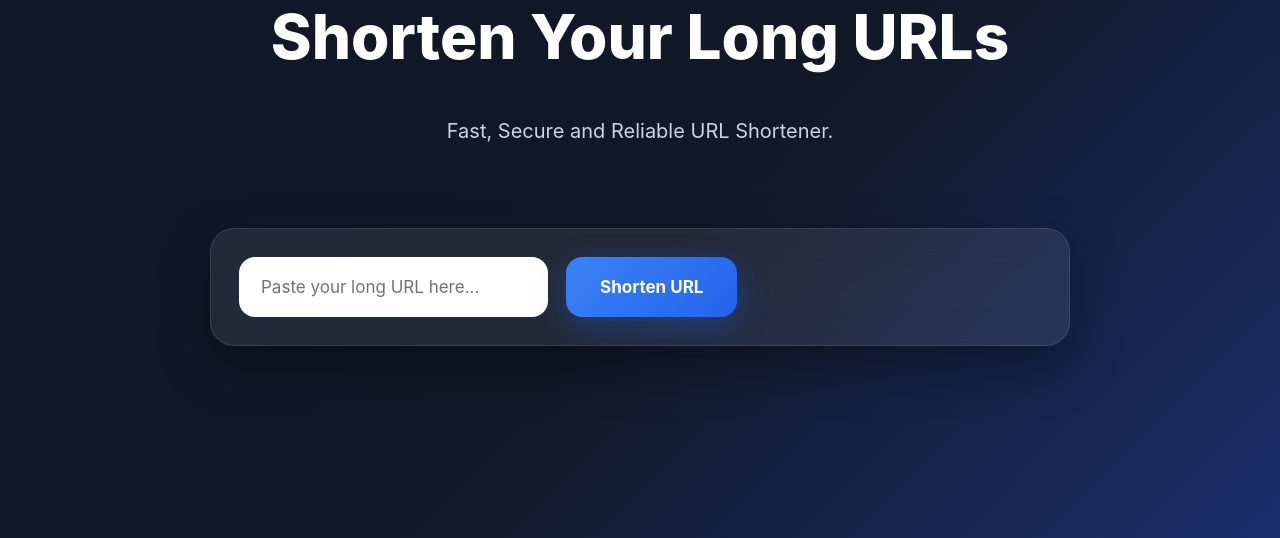
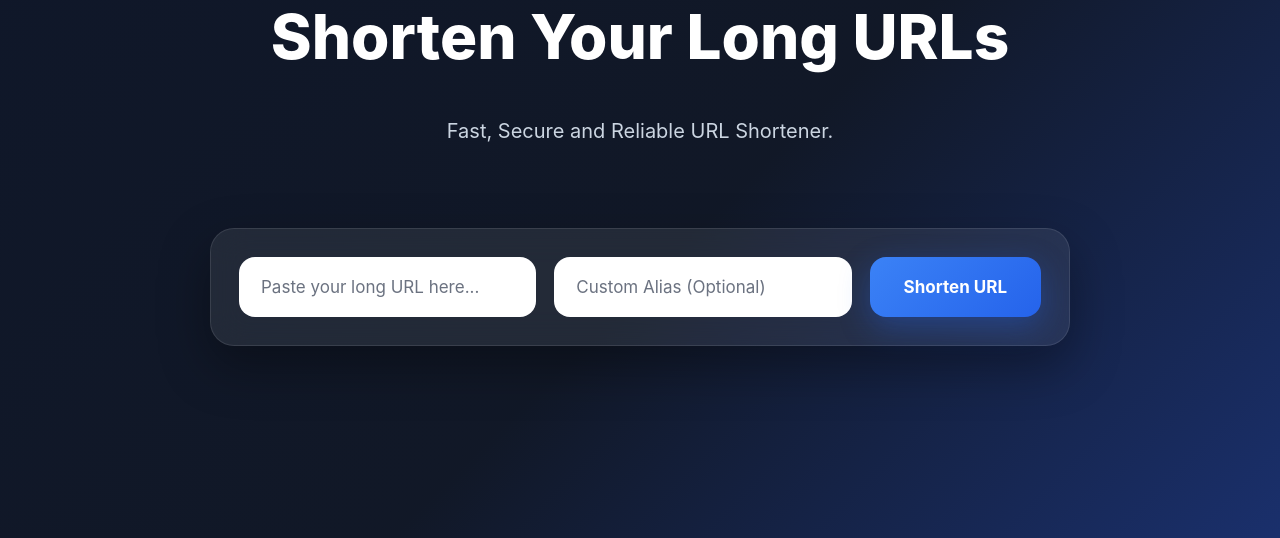
Before and after one commit to Khanarm/Url-shortnar-ashrot, a Flask app: page / in a window 1280 px wide. Shown: the part 347-885 px from the top of the page. Run offline with Flask 3, Linux system fonts and the light colour scheme.

Commit message:
Update index.html

```diff
--- a/templates/index.html
+++ b/templates/index.html
@@ -42,6 +42,12 @@
         name="url"
         placeholder="Paste your long URL here..."
         required>
+
+    <input
+        type="text"
+        name="custom_alias"
+        placeholder="Custom Alias (Optional)"
+        maxlength="30">
 
     <button type="submit">
         Shorten URL
```
Lines whose indentation alone changed are shown as unchanged.
